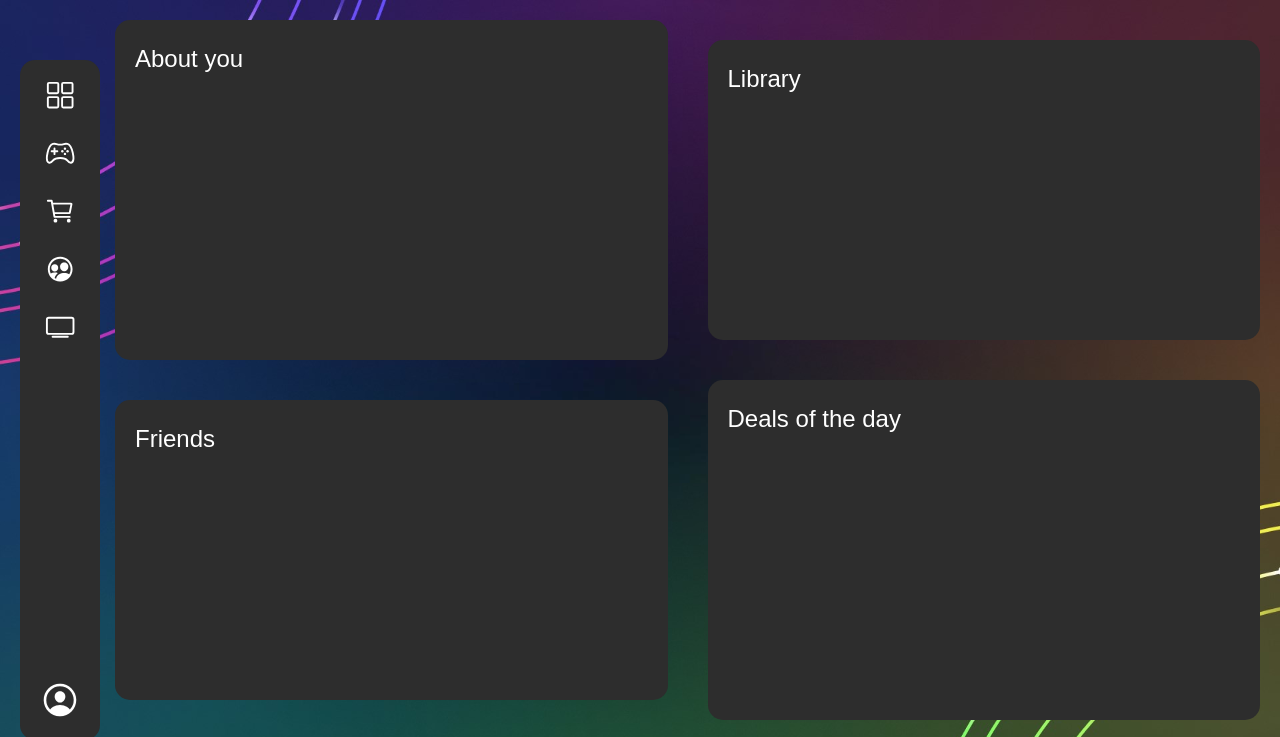
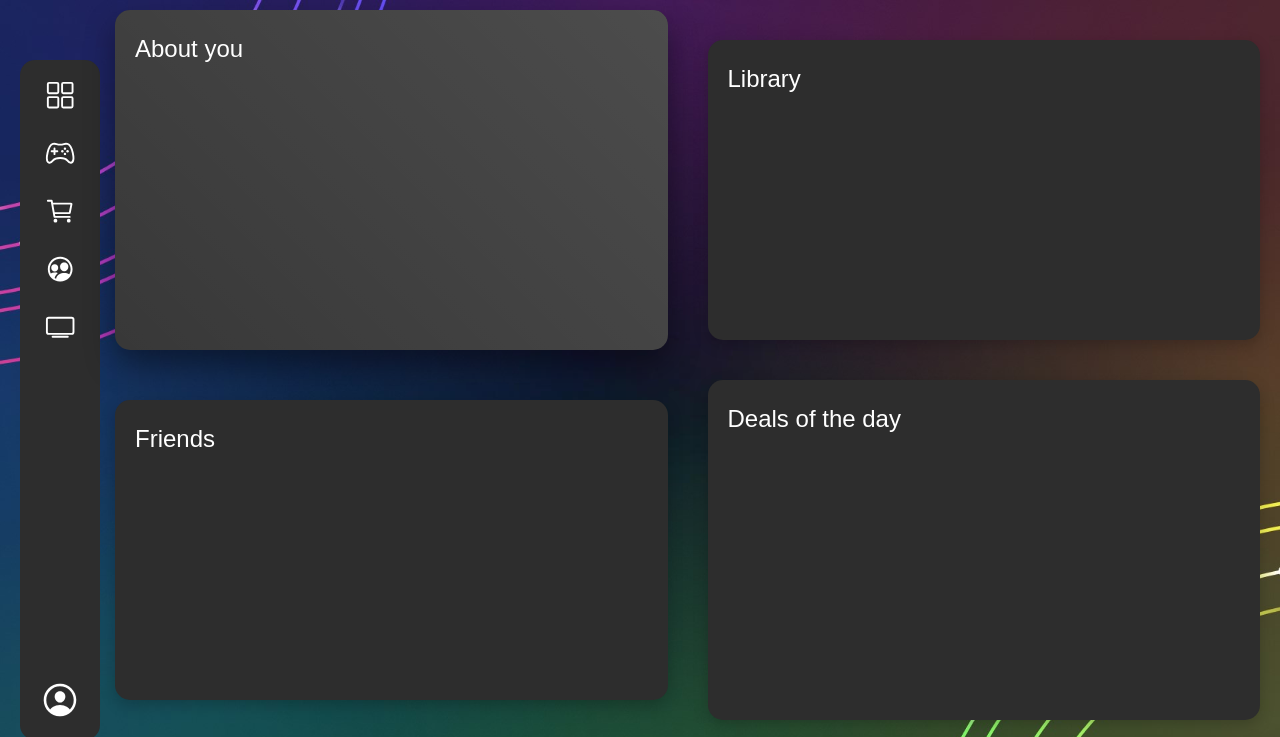
Before and after one commit to JhonRainbow6/web-project, a plain HTML site: page index.html in a window 1280 px wide. In both pictures the pointer is over the element 391 px from the left and 190 px from the top of the page. Shown: the top 737 px of the page. Drawn offline with nearby package versions, Linux system fonts and the light colour scheme.

Commit message:
improve card styles

```diff
--- a/css/style.css
+++ b/css/style.css
@@ -128,9 +128,33 @@
   min-height: 300px;
   min-width: 300px;
   height: auto;
-margin-left: 20px; /* Espacio entre las cajas */
+  margin-left: 20px;
   transition: all 0.3s ease;
-  box-sizing: border-box; /* Incluye padding en el cálculo del tamaño */
+  box-sizing: border-box;
+  cursor: pointer;
+  position: relative;
+  overflow: hidden;
+  box-shadow: 0 5px 15px rgba(0,0,0,0.2);
+}
+
+/* Hover effects for the cards */
+.about-you:hover, .library:hover, .friends:hover, .whats-new:hover, .deals-of-today:hover, .ubisoft-plus:hover {
+  transform: translateY(-10px);
+  box-shadow: 0 15px 30px rgba(0,0,0,0.4);
+  background-color: #383838;
+}
+
+/* Adding a subtle glow effect on hover */
+.about-you:hover::after, .library:hover::after, .friends:hover::after,
+.whats-new:hover::after, .deals-of-today:hover::after, .ubisoft-plus:hover::after {
+  content: '';
+  position: absolute;
+  top: 0;
+  left: 0;
+  width: 100%;
+  height: 100%;
+  background: linear-gradient(225deg, rgba(255,255,255,0.1) 0%, transparent 100%);
+  border-radius: 15px;
 }
 
 .text-wrapper-3, .text-wrapper-7, .text-wrapper-11, .text-wrapper-10, .text-wrapper-12 {
```
